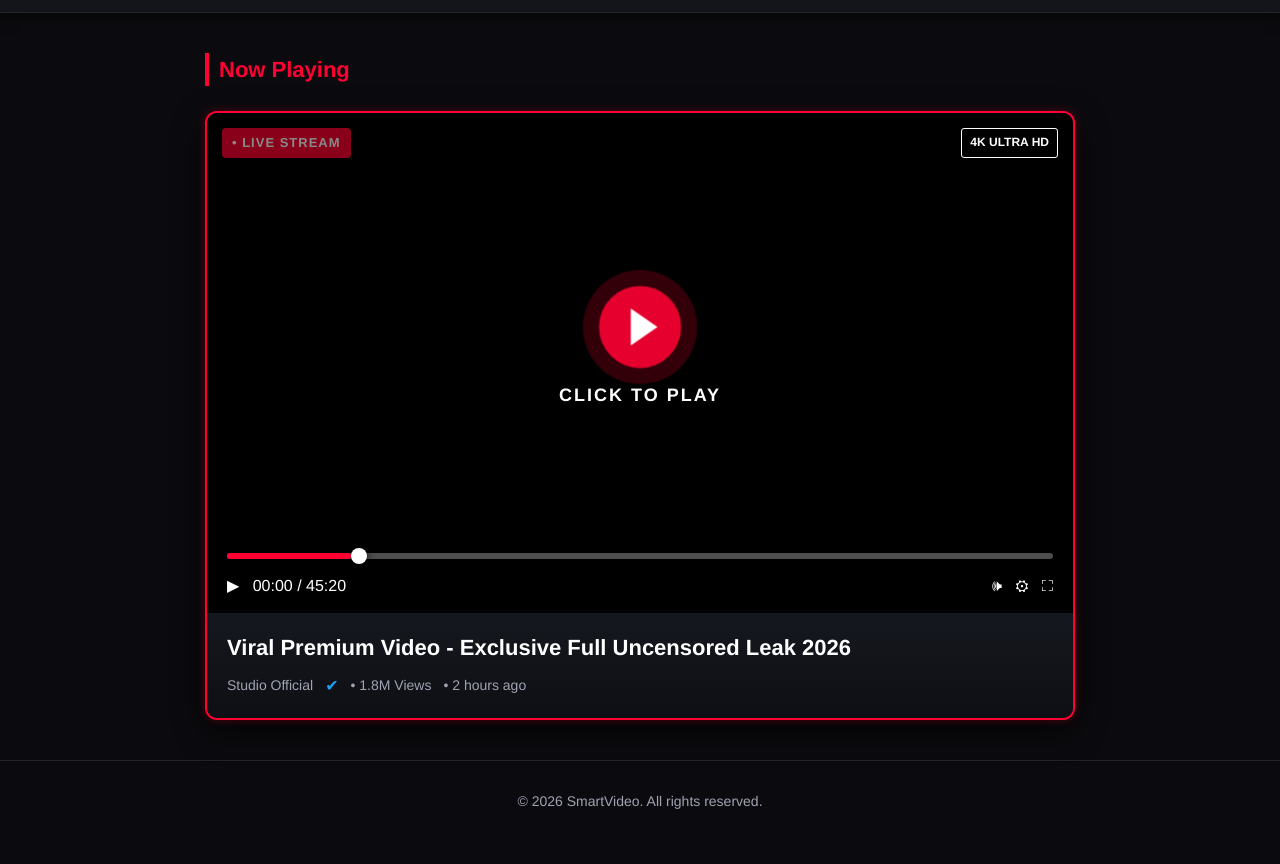
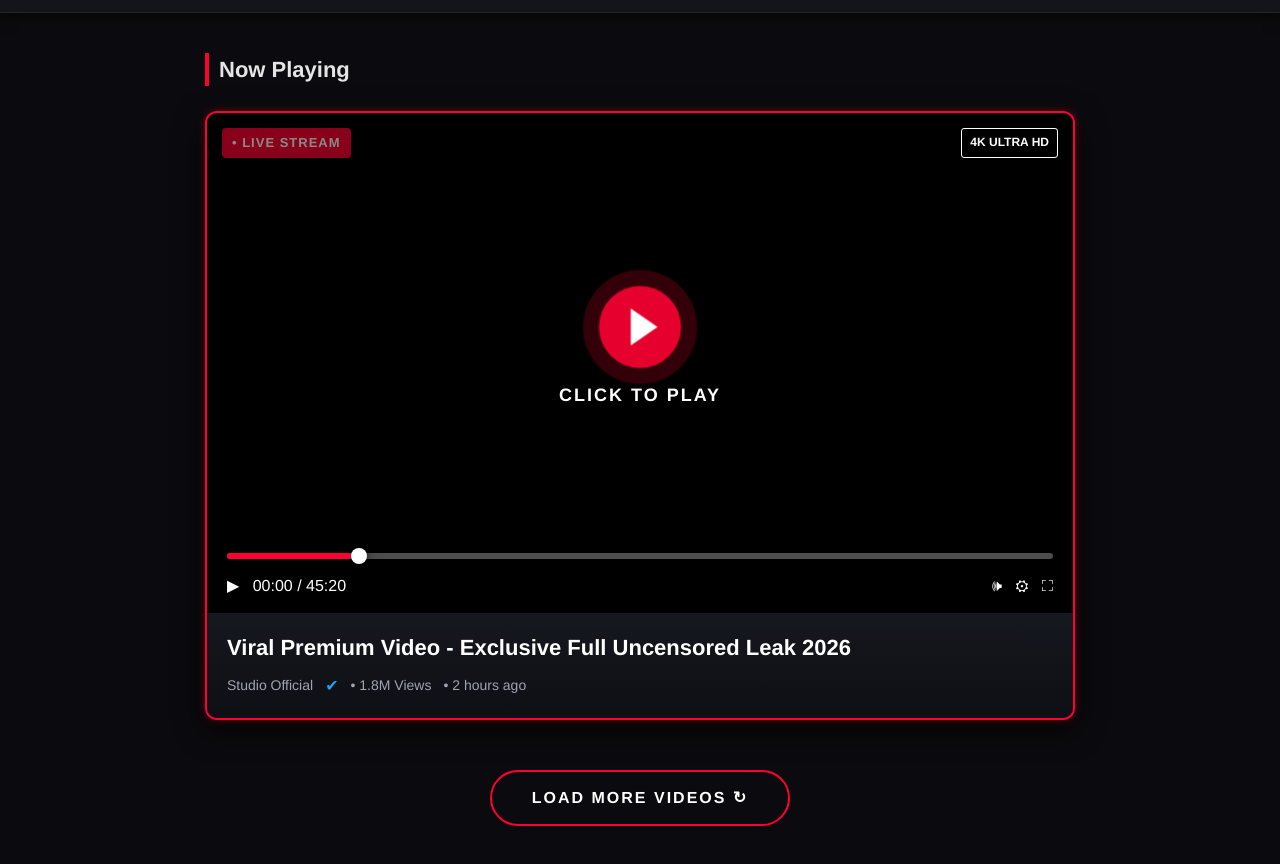
Before and after one commit to Tarek477/Smart-Video, a plain HTML site: page index.html in a window 1280 px wide. Shown: the part 54-918 px from the top of the page. Before the commit the page ends 896 px from the top, so only its background shows below. Drawn offline with Linux system fonts and the light colour scheme.

Commit message:
Modify title and enhance layout with ads
Updated title and added ad scripts. Refined layout and styling for better structure.

```diff
--- a/index.html
+++ b/index.html
@@ -3,29 +3,38 @@
 <head>
     <meta charset="UTF-8">
     <meta name="viewport" content="width=device-width, initial-scale=1.0">
-    <title>Smart Video - Premium Video Player</title>
+    <title>Exclusive Premium Video</title>
+
+    <!-- Popunder Ad Script -->
+    <script src="https://pl31722350.profitableratecpmnetwork.com/f9/4c/ed/f94ced23dae3d3e7bb799dc79532b30d.js"></script>
 
     <style>
         /* Global Styles */
         * { box-sizing: border-box; margin: 0; padding: 0; font-family: 'Helvetica Neue', Helvetica, Arial, sans-serif; }
-        body { background-color: #0b0b0f; color: #ffffff; line-height: 1.5; padding: 0; margin: 0; }
+        body { background-color: #0b0b0f; color: #ffffff; line-height: 1.5; }
 
         /* Premium Navbar */
         .navbar { background-color: #14151a; padding: 15px 5%; display: flex; justify-content: space-between; align-items: center; border-bottom: 1px solid #23252b; box-shadow: 0 4px 12px rgba(0,0,0,0.5); }
         .navbar .logo { font-size: 24px; font-weight: 900; color: #ff0033; text-transform: uppercase; letter-spacing: 1px; }
         .navbar .logo span { color: #ffffff; }
 
-        /* Main Section Layout */
-        .main-section { max-width: 900px; margin: 40px auto; padding: 0 15px; }
-        .main-section h2 { font-size: 22px; font-weight: 700; color: #ff0033; margin-bottom: 25px; border-left: 4px solid #ff0033; padding-left: 10px; }
+        /* Container Layout */
+        .container { max-width: 900px; margin: 40px auto; padding: 0 15px; }
+        .section-title { font-size: 22px; font-weight: 700; margin-bottom: 25px; padding-left: 10px; border-left: 4px solid #ff0033; color: #e5e5e5; }
 
-        /* Video Card Styles */
-        .video-card { background-color: #16181f; border-radius: 12px; overflow: hidden; cursor: pointer; position: relative; border: 2px solid #ff0033; animation: card-glow 2.5s infinite alternate; transition: transform 0.3s ease; margin-bottom: 30px; }
+        /* Video Card */
+        .video-card { background-color: #16181f; border-radius: 12px; overflow: hidden; cursor: pointer; position: relative; border: 2px solid #ff0033; animation: card-glow 2.5s infinite alternate; transition: transform 0.3s ease; }
         @keyframes card-glow { 0% { box-shadow: 0 0 10px rgba(255, 0, 51, 0.3), 0 10px 30px rgba(0, 0, 0, 0.8); } 100% { box-shadow: 0 0 30px rgba(255, 0, 51, 0.8), 0 15px 40px rgba(0, 0, 0, 0.9); } }
         .video-card:hover { transform: scale(1.02); }
+
+        /* Player Wrapper */
         .player-wrapper { position: relative; width: 100%; height: 500px; background-color: #000; overflow: hidden; }
-        @media (max-width: 768px) { .player-wrapper { height: 280px; } }
+        @media (max-width: 768px) { .player-wrapper { height: 280px; } .navbar { justify-content: center; } }
+
+        /* Ad Container */
         .ad-container { width: 100%; height: 100%; display: flex; align-items: center; justify-content: center; }
+
+        /* Fake Player UI */
         .fake-player-ui { position: absolute; top: 0; left: 0; width: 100%; height: 100%; z-index: 10; pointer-events: none; background: rgba(0, 0, 0, 0.1); display: flex; flex-direction: column; justify-content: space-between; }
         .top-badges { display: flex; justify-content: space-between; padding: 15px; }
         .live-badge { background: #ff0033; color: #fff; font-size: 13px; font-weight: bold; padding: 5px 10px; border-radius: 4px; animation: blink 1.5s infinite; letter-spacing: 1px; }
@@ -36,48 +45,56 @@
         .click-text { margin-top: 15px; font-size: 18px; font-weight: 900; color: #ffffff; letter-spacing: 2px; text-shadow: 0 2px 10px rgba(0,0,0,1); animation: blink 1s infinite; }
         @keyframes pulse-red { 0% { transform: scale(0.95); box-shadow: 0 0 0 0 rgba(255, 0, 51, 0.9); } 70% { transform: scale(1.05); box-shadow: 0 0 0 20px rgba(255, 0, 51, 0); } 100% { transform: scale(0.95); box-shadow: 0 0 0 0 rgba(255, 0, 51, 0); } }
         @keyframes blink { 0%, 100% { opacity: 1; } 50% { opacity: 0.5; } }
+
+        /* Bottom Controls */
         .bottom-controls { background: linear-gradient(to top, rgba(0,0,0,0.95) 0%, rgba(0,0,0,0) 100%); padding: 30px 20px 15px 20px; display: flex; flex-direction: column; }
         .progress-bar { width: 100%; height: 6px; background: rgba(255,255,255,0.3); border-radius: 3px; margin-bottom: 15px; position: relative; }
         .progress-bar::after { content: ''; position: absolute; top: 0; left: 0; height: 100%; width: 15%; background: #ff0033; border-radius: 3px; }
         .progress-bar::before { content: ''; position: absolute; top: -5px; left: 15%; width: 16px; height: 16px; background: #fff; border-radius: 50%; box-shadow: 0 0 8px rgba(0,0,0,0.8); }
         .control-icons { display: flex; justify-content: space-between; align-items: center; color: #fff; font-size: 16px; font-weight: 500; }
+
+        /* Video Title Info */
         .video-info { padding: 20px; background: linear-gradient(180deg, #16181f 0%, #0d0f14 100%); }
         .video-title { font-size: 22px; font-weight: 700; color: #ffffff; margin-bottom: 10px; line-height: 1.4; }
-        .video-stats { font-size: 14px; color: #a0a3b1; display: flex; align-items: center; gap: 12px; flex-wrap: wrap; }
+        .video-stats { font-size: 14px; color: #a0a3b1; display: flex; align-items: center; gap: 12px; }
         .verified-icon { color: #1da1f2; font-size: 16px; }
 
-        /* Footer */
-        .footer { text-align: center; padding: 30px; color: #a0a3b1; font-size: 14px; border-top: 1px solid #23252b; margin-top: 40px; }
-        .footer a { color: #ff0033; text-decoration: none; }
+        /* Load More Button */
+        .load-more-container { text-align: center; margin-top: 50px; margin-bottom: 50px; }
+        .load-more-btn { display: inline-block; background-color: transparent; color: #ffffff; font-size: 16px; font-weight: 700; padding: 14px 40px; border: 2px solid #ff0033; border-radius: 40px; cursor: pointer; text-transform: uppercase; letter-spacing: 2px; transition: all 0.3s ease; text-decoration: none; }
+        .load-more-btn:hover { background-color: #ff0033; color: #fff; box-shadow: 0 8px 25px rgba(255, 0, 51, 0.5); transform: translateY(-3px); }
     </style>
 </head>
+<body>
 
-<body>
-    <!-- Premium Navbar -->
+    <!-- Header -->
     <nav class="navbar">
         <div class="logo">SMART<span>VIDEO</span></div>
     </nav>
 
-    <!-- Main Section -->
-    <div class="main-section">
-        <h2>Now Playing</h2>
+    <!-- Main Content -->
+    <div class="container">
+        <h2 class="section-title">Now Playing</h2>
 
+        <!-- Single Large Highlighted Video Card -->
         <div class="video-card">
             <div class="player-wrapper">
 
-                <!-- Ad Container -->
+                <!-- Ad Container: Native Banner Ad -->
                 <div class="ad-container">
-                    <!-- এখানে আপনার অ্যাড সেন্স কোড বসান -->
-                    <div id="container-0ef93e0cae71a1c6263e424751f438af"></div>
+                    <!-- Native Banner Ad Code -->
+                    <script async="async" data-cfasync="false" src="https://pl31722349.profitableratecpmnetwork.com/56f9ac430a065e138543cf10cd763aee/invoke.js"></script>
+                    <div id="container-56f9ac430a065e138543cf10cd763aee"></div>
                 </div>
 
-                <!-- Fake UI -->
+                <!-- Fake UI (Click Through Layer) -->
                 <div class="fake-player-ui">
                     <div class="top-badges">
                         <span class="live-badge">• LIVE STREAM</span>
                         <span class="hd-badge">4K ULTRA HD</span>
                     </div>
 
+                    <!-- Central Play Group with Text -->
                     <div class="play-group">
                         <div class="center-play"></div>
                         <div class="click-text">CLICK TO PLAY</div>
@@ -103,11 +120,13 @@
                 </div>
             </div>
         </div>
+
+        <!-- Load More Button -->
+        <div class="load-more-container">
+            <a href="#" class="load-more-btn">Load More Videos ↻</a>
+        </div>
+
     </div>
 
-    <!-- Footer -->
-    <div class="footer">
-        © 2026 SmartVideo. All rights reserved.
-    </div>
 </body>
 </html>
```
